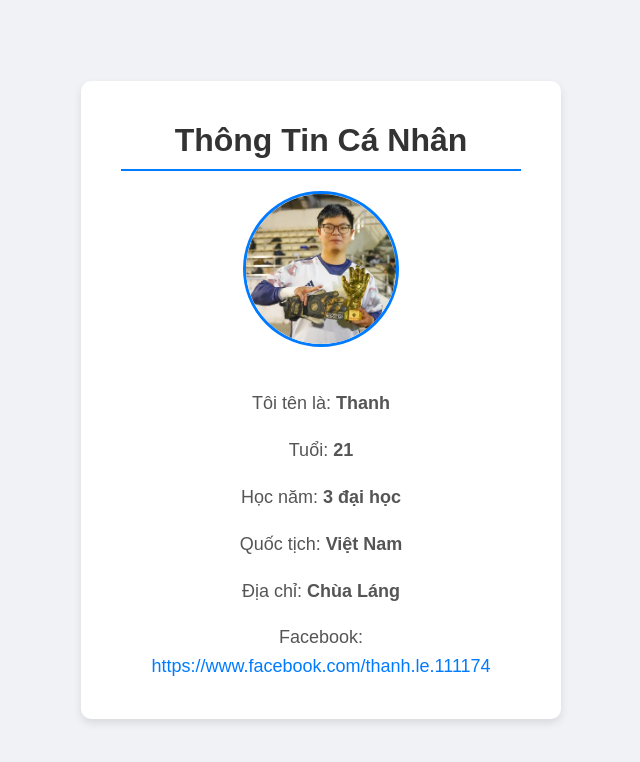
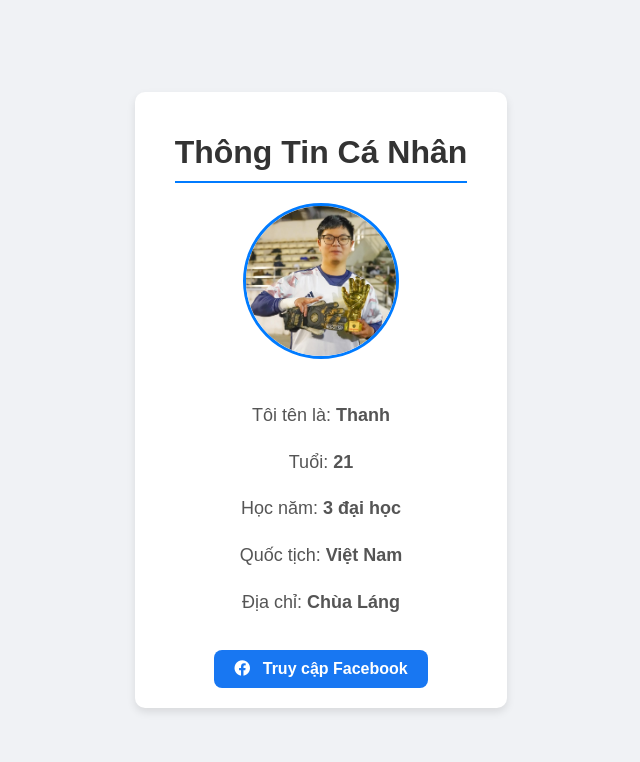
Before and after one commit to vietanh226hn/my-website, a plain HTML site: page index.html in a window 1280 px wide. Shown: the whole page, without its empty margins (319-959 px from the left). Drawn offline with Linux system fonts and the light colour scheme.

Commit message:
Update index.html

```diff
--- a/index.html
+++ b/index.html
@@ -1,9 +1,14 @@
 <!DOCTYPE html>
 <html lang="vi">
 <head>
-    <meta charset="UTF-8">
-    <meta name="viewport" content="width=device-width, initial-scale=1.0">
+  <meta charset="UTF-8" />
+  <meta name="viewport" content="width=device-width, initial-scale=1.0"/>
   <title>Thông Tin Cá Nhân</title>
+  <!-- Thêm biểu tượng từ CDN của Font Awesome -->
+  <link
+    rel="stylesheet"
+    href="https://cdnjs.cloudflare.com/ajax/libs/font-awesome/6.4.0/css/all.min.css"
+  />
   <style>
     body {
       font-family: Arial, sans-serif;
@@ -41,21 +46,29 @@
       margin-bottom: 20px;
       border: 3px solid #007bff;
     }
-        a {
-            color: #007bff;
+    .fb-button {
+      display: inline-block;
+      background-color: #1877f2;
+      color: white;
+      padding: 10px 20px;
+      border-radius: 8px;
       text-decoration: none;
+      font-weight: bold;
+      margin-top: 15px;
+      transition: background-color 0.3s;
     }
-        a:hover {
-            text-decoration: underline;
+    .fb-button:hover {
+      background-color: #0d6efd;
+    }
+    .fb-button i {
+      margin-right: 8px;
     }
   </style>
 </head>
 <body>
-
   <div class="container">
     <h1>Thông Tin Cá Nhân</h1>
-
-        <img src="Thanh.jpg" alt="Ảnh đại diện của Thanh" class="profile-pic">
+    <img src="Thanh.jpg" alt="Ảnh đại diện của Thanh" class="profile-pic" />
 
     <p>Tôi tên là: <strong>Thanh</strong></p>
     <p>Tuổi: <strong>21</strong></p>
@@ -63,13 +76,14 @@
     <p>Quốc tịch: <strong>Việt Nam</strong></p>
     <p>Địa chỉ: <strong>Chùa Láng</strong></p>
 
-        <p>
-            Facebook:
-            <a href="https://www.facebook.com/thanh.le.111174" target="_blank">
-                https://www.facebook.com/thanh.le.111174
+    <!-- Nút Facebook -->
+    <a
+      class="fb-button"
+      href="https://www.facebook.com/thanh.le.111174"
+      target="_blank"
+    >
+      <i class="fab fa-facebook"></i> Truy cập Facebook
     </a>
-        </p>
   </div>
-
 </body>
 </html>
```
Lines whose indentation alone changed are shown as unchanged.
